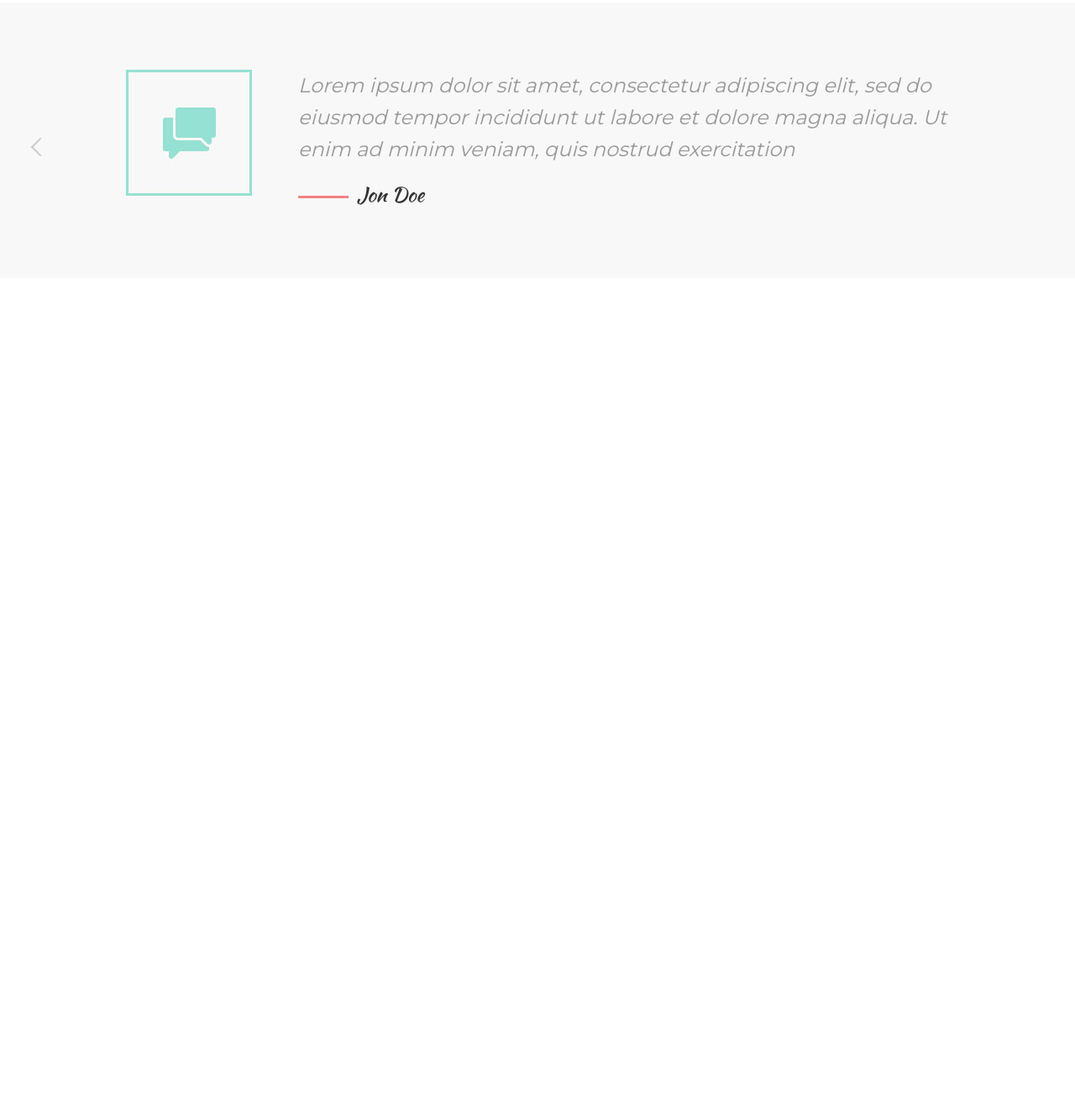
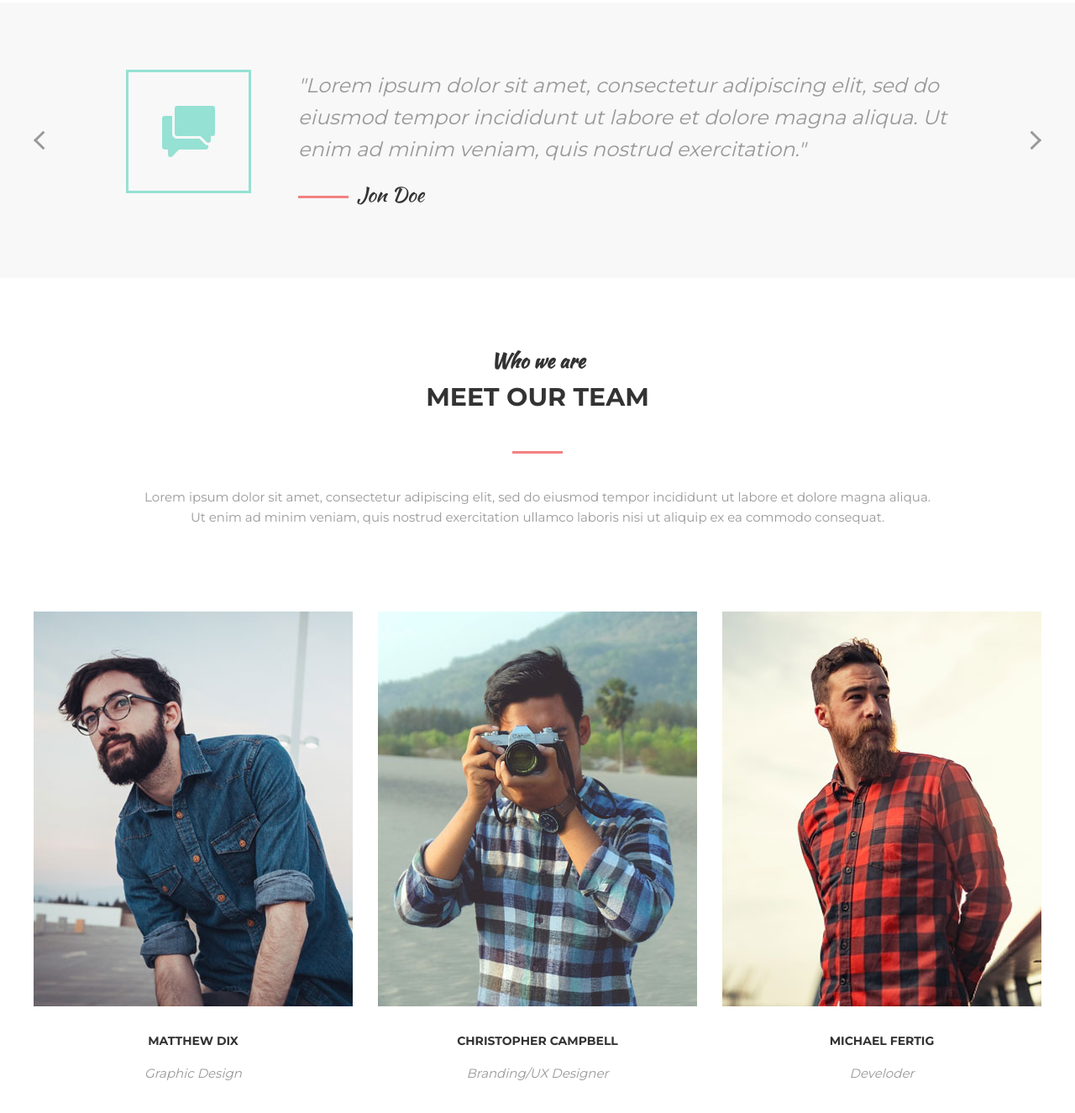
Before and after one commit to FirstLordar/Mogo, a plain HTML site: page index.html in a window 1280 px wide. Shown: the part 4206-5531 px from the top of the page at 84% size. Before the commit the page ends 4537 px from the top, so only its background shows below. Drawn offline with Linux system fonts and the light colour scheme.

Commit message:
New_block_Our_Team

```diff
--- a/assets/css/style.css
+++ b/assets/css/style.css
@@ -286,7 +286,7 @@ hr {
 
 /* about */
 .about {
-    display:flex;
+    display: flex;
     justify-content: space-between;
     margin: 100px 0;
 }
@@ -339,6 +339,7 @@ hr {
     padding: 70px 25px;
     flex: 1 1 0;
     border-left: 1px solid #fff;
+    height: 270px;
     border-color: #b5eae0;
 }
 
@@ -348,6 +349,7 @@ hr {
 
     flex: 1 1 0;
     border-right: 1px solid #fff;
+    height: 270px;
     border-color: #b5eae0;
 }
 .stat__number{
@@ -504,54 +506,50 @@ hr {
     transform: translateY(-50%);
 }
 
-/* Comment */
-.comment {
+/* Reviews */
+.reviews {
     padding: 0 110px;
     position: relative;
 }
-.comment__item {
-   padding-left: 205px;
+.reviews__item {
+    padding-left: 205px;
     position: relative;
 }
 
-.comment__img {
-
+.rewiews__photo{
     position: absolute;
+    left: 0;
     top: 0;
-    left: 0;
     z-index: 1;
-
-}
-.comment__text {
- margin-bottom: 15px;
-
-    font-size: 24px;
-    font-style: italic;
-    font-weight: 300;
-    color: #999;
-
+    padding: 40px;
+    border: 3px solid #95e1d3;
 }
 
-.comment__author {
+.reviews__text {
+    font-size: 24px;
+    color: #999;
+    font-weight: 300;
+    font-style:     italic;
+    margin-bottom: 15px;
+}
+.reviews__author {
     font-family: 'Kaushan Script', cursive;
     font-size: 24px;
     color: #333;
 }
-
-.comment__author:before {
+.reviews__author:before {
     content: "";
     display: inline-block;
     vertical-align: middle;
+    height: 3px;
     width: 60px;
-    height: 3px;
+    background-color: #f38181;
     margin-right: 10px;
-
-    background-color: #f38181;
 }
 
-.comment__btn {
+.reveiws__btn {
+    color: transparent;
     font-size: 0;
-    color: transparent;
 
     position: absolute;
     top: 50%;
@@ -559,22 +557,76 @@ hr {
     transform: translateY(-50%);
 }
 
-.comment__btn:after {
+
+.reveiws__btn:after {
     content: "";
-    display: block;
     width: 16px;
     height: 16px;
+    display: block;
+    border-top: 3px solid #999;
+    border-left: 3px solid #999;
+    position: absolute;
+    top: 50%;
 
-    border-top: 2px solid #ccc;
-    border-left: 2px solid #ccc;
+
 }
 
-.comment__btn--prev {
+.reveiws__btn--prev{
     left: 0;
     transform: rotate(-45deg);
 }
-
-.reviews__btn--next {
+.reveiws__btn--next{
     right: 0;
     transform: rotate(135deg);
 }
+
+/* Team */
+
+.team {
+    display: flex;
+    justify-content: space-between;
+    margin: 100px 0;
+}
+
+.team__man {
+    width: 380px;
+    background-color: #95e1d3;
+}
+
+.team__man:hover .team__img img {
+    opacity: .1;
+}
+
+.team__man:hover .team__img {
+    transform: translate3d(-10px, -10px, 0);
+}
+
+.team__img {
+    background: linear-gradient(to bottom, #fce28a, #f38181);
+    transition: transform .1s linear;
+}
+
+
+.team__img img {
+    display: block;
+    transition: opacity .1s linear;
+}
+.team__text {
+    margin: 30px 0;
+}
+
+.team__name {
+    text-transform: uppercase;
+    text-align: center;
+    color: #333;
+    font-size: 14px;
+    font-weight: bold;
+    margin-bottom: 15px;
+}
+.team__post {
+    text-align: center;
+    color: #999;
+    font-size: 15px;
+    font-weight: 300;
+    font-style: italic;
+}
--- a/index.html
+++ b/index.html
@@ -251,25 +251,91 @@
      </section>
 
 
-        <div class="section  section--gray">
+        <section class="section  section--gray">
         <div class="container">
 
-           <div class="comment">
-            <a class="comment__btn  comment__btn--prev" href="#">Prev</a>
-            <a class="comment__btn  comment__btn--next" href="#">Next</a>
+           <div class="reviews">
+          <a class="reveiws__btn reveiws__btn--prev" href="#">Left</a>
+          <a class="reveiws__btn reveiws__btn--next" href="#">Right</a>
+           <div class="reviews__item">
 
-           <div class="comment__item">
-               <img class="comment__img" src="assets/images/comment.jpg" alt="">
+               <img class="rewiews__photo" src="assets/images/reveiw.jpg" alt="">
 
-            <div class="comment__text">
-               Lorem ipsum dolor sit amet, consectetur adipiscing elit, sed do eiusmod tempor incididunt ut labore et dolore magna aliqua. Ut enim ad minim veniam, quis nostrud exercitation
+            <div class="reviews__text">
+               "Lorem ipsum dolor sit amet, consectetur adipiscing elit, sed do eiusmod tempor incididunt ut labore et dolore magna aliqua. Ut enim ad minim veniam, quis nostrud exercitation."
                 </div>
-             <div class="comment__author">Jon Doe</div>
+             <div class="reviews__author">Jon Doe</div>
             </div>
         </div>
         </div>
-     </div>
+     </section>
 
+    <section class="section">
+           <div class="container">
+
+               <div class="section__header">
+                <h3 class="section__suptitle">Who we are</h3>
+                <h2 class="section__title">Meet our team</h2>
+                <div class="section__text">
+                    <p>
+                        Lorem ipsum dolor sit amet, consectetur adipiscing elit, sed do eiusmod tempor incididunt ut labore et dolore magna aliqua. Ut enim ad minim veniam, quis nostrud exercitation ullamco laboris nisi ut aliquip ex ea commodo consequat.
+                    </p>
+                </div>
+              </div>
+
+              <div class="team">
+               <div class="team__item">
+                <div class="team__man">
+
+                <div class="team__img">
+                <img src="assets/images/Team_1.jpg" alt="">
+                        </div>
+
+                    </div>
+                    <div class="team__text">
+                            <p class="team__name">
+                                Matthew Dix
+                            </p>
+                            <p class="team__post">
+                              Graphic Design
+                            </p>
+                        </div>
+                        </div>
+
+
+                <div class="team__item">
+                <div class="team__man">
+
+                <div class="team__img">
+                <img src="assets/images/Team_2.jpg" alt="">
+                        </div>
+                    </div>
+                    <div class="team__text">
+                            <p class="team__name">
+                                Christopher Campbell
+                            </p>
+                            <p class="team__post">
+                              Branding/UX Designer
+                            </p>
+                        </div>
+                    </div>
+
+
+                      <div class="team__item">
+                <div class="team__man">
+
+                <div class="team__img">
+                <img src="assets/images/Team_3.jpg" alt="">
+                    </div>
+                </div>
+                <div class="team__text">
+                  <p class="team__name">Michael Fertig</p>
+                  <p class="team__post">Develoder</p>
+                 </div>
+            </div>
+              </div>
+        </div>
+    </section>
 
 
  </body>
--- a/test.js
+++ /dev/null
@@ -1 +0,0 @@
-var primer { d}
```
Also changed, not shown: assets/images/Team_1.jpg (added), assets/images/Team_2.jpg (added), assets/images/Team_3.jpg (added), assets/images/reveiw.jpg (added).
